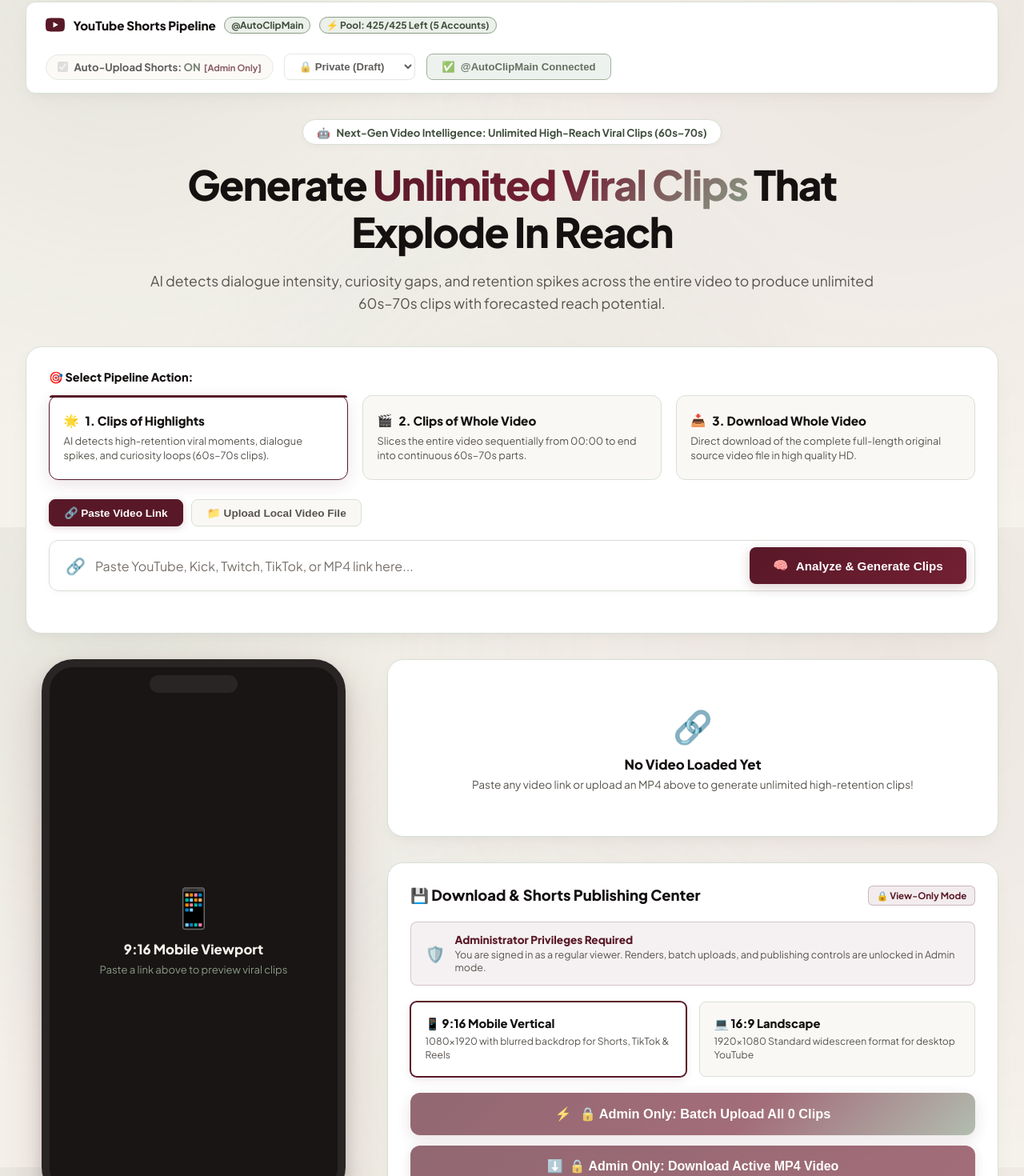
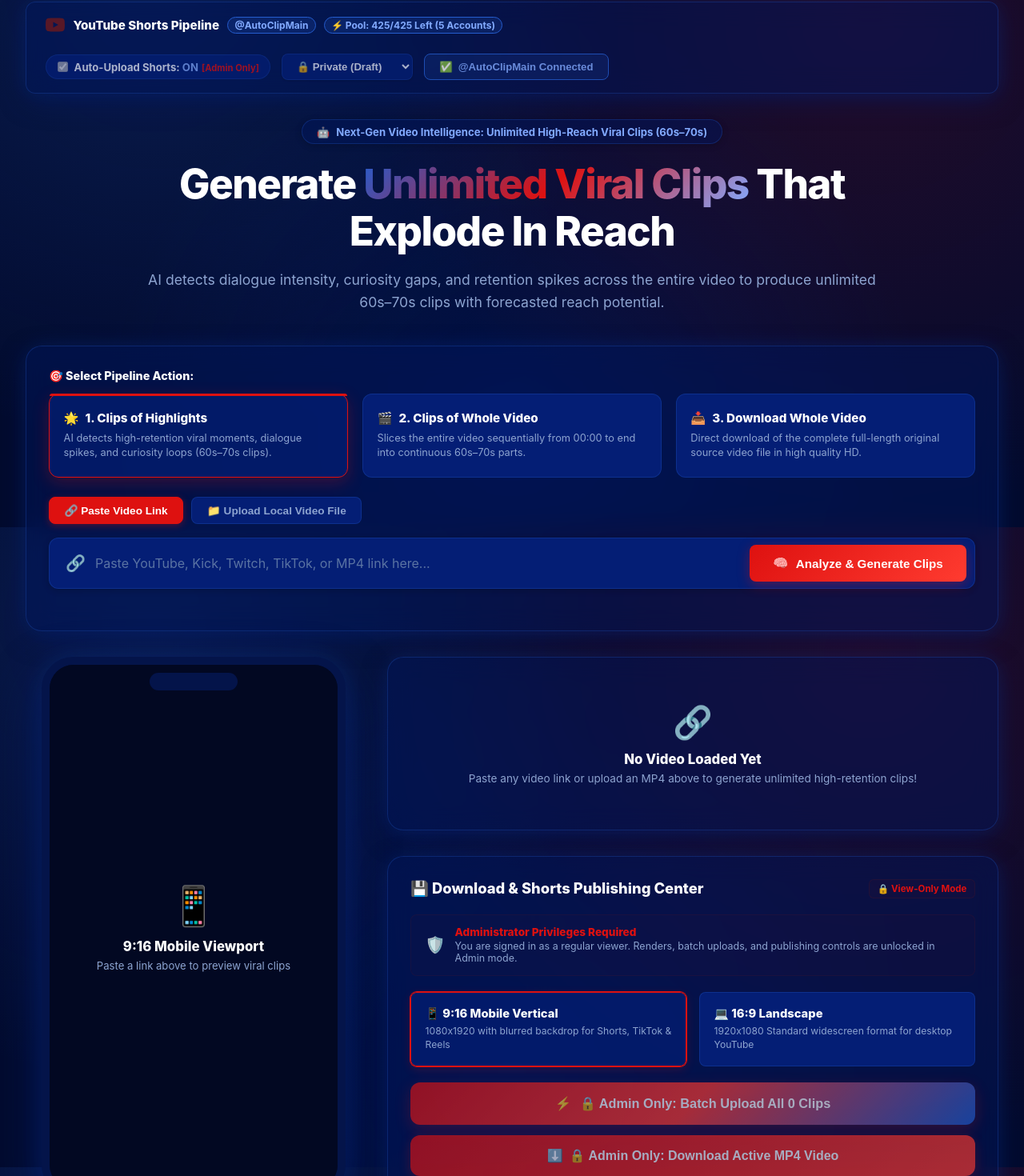
Before and after one commit to karthik-0279/saltclipper, a React (Vite) app: page / in a window 1280 px wide. Shown: the part 141-1611 px from the top of the page at 80% size. Built offline with nearby package versions, Linux system fonts and the light colour scheme; the HTML template or start-up script is replaced by a standard one.

Commit message:
style: update UI theme to dark cosmic palette with cobalt blue and red accents

```diff
--- a/src/components/ExportCenter.jsx
+++ b/src/components/ExportCenter.jsx
@@ -123,7 +123,7 @@ export default function ExportCenter({
           </div>
 
           <div style={{ height: '8px', background: 'var(--bg-subtle)', borderRadius: '4px', overflow: 'hidden', marginBottom: '0.75rem' }}>
-            <div style={{ width: `${batchStatus.progress || 0}%`, height: '100%', background: 'linear-gradient(90deg, #581827, #8A9A86)', transition: 'width 0.4s ease' }} />
+            <div style={{ width: `${batchStatus.progress || 0}%`, height: '100%', background: 'linear-gradient(90deg, #DE1110, #255DCE)', transition: 'width 0.4s ease' }} />
           </div>
 
           {/* List of uploaded parts with links */}
--- a/src/components/PhonePlayer.jsx
+++ b/src/components/PhonePlayer.jsx
@@ -45,8 +45,8 @@ export default function PhonePlayer({
         ) : (
           <div className="player-empty-state">
             <div style={{ fontSize: '3rem', marginBottom: '0.75rem', color: 'var(--sage)' }}>📱</div>
-            <p style={{ fontWeight: 800, color: '#F5F2EB', fontSize: '1.05rem' }}>9:16 Mobile Viewport</p>
-            <p style={{ fontSize: '0.82rem', marginTop: '6px', color: '#8A9A86' }}>Paste a link above to preview viral clips</p>
+            <p style={{ fontWeight: 800, color: '#FFFFFF', fontSize: '1.05rem' }}>9:16 Mobile Viewport</p>
+            <p style={{ fontSize: '0.82rem', marginTop: '6px', color: '#8DA4D0' }}>Paste a link above to preview viral clips</p>
           </div>
         )}
       </div>
--- a/src/index.css
+++ b/src/index.css
@@ -1,39 +1,39 @@
 :root {
-  /* Warm Cream Beige Palette (Backgrounds, Cards, Clean Content Containers) */
-  --bg: #F5F2EB;
-  --bg-subtle: #ECE7DE;
-  --bg-warm: #FAF8F5;
-  --card-bg: #FFFFFF;
-  --card-bg-elevated: #FAF8F5;
-  --card-bg-subtle: #F3EFE7;
-  --card-shadow: 0 10px 30px -5px rgba(88, 24, 39, 0.04), 0 8px 10px -6px rgba(138, 154, 134, 0.08);
+  /* Dark Cosmic Base (Midnight Navy #021861 & Deep Space #020B2E) */
+  --bg: #020B2E;
+  --bg-subtle: #021861;
+  --bg-warm: #041E75;
+  --card-bg: rgba(2, 24, 97, 0.45);
+  --card-bg-elevated: rgba(4, 30, 117, 0.7);
+  --card-bg-subtle: rgba(2, 24, 97, 0.3);
+  --card-shadow: 0 10px 35px -5px rgba(2, 24, 97, 0.6), 0 0 25px rgba(37, 93, 206, 0.15);
 
-  /* Deep Burgundy Palette (Primary Buttons, Active Highlights, Important CTAs, Brand Accents) */
-  --primary: #581827;
-  --primary-hover: #42111D;
-  --primary-light: #722033;
-  --primary-gradient: linear-gradient(135deg, #581827, #722033);
-  --primary-glow: rgba(88, 24, 39, 0.2);
-  --primary-tint: rgba(88, 24, 39, 0.06);
+  /* Bright Red Palette #DE1110 (Primary Buttons, Active Highlights, Important CTAs, Brand Accents) */
+  --primary: #DE1110;
+  --primary-hover: #b80c0b;
+  --primary-light: #ff3332;
+  --primary-gradient: linear-gradient(135deg, #DE1110 0%, #ff3b30 100%);
+  --primary-glow: rgba(222, 17, 16, 0.35);
+  --primary-tint: rgba(222, 17, 16, 0.12);
 
-  /* Muted Sage Gray Palette (Secondary Accents, Borders, Subtle Badges) */
-  --sage: #8A9A86;
-  --sage-dark: #3E4D3B;
-  --sage-medium: #6E7E6A;
-  --sage-light: #EBF0EA;
-  --sage-tint: rgba(138, 154, 134, 0.18);
-  --card-border: #D8DFD5;
-  --card-border-subtle: rgba(138, 154, 134, 0.25);
+  /* Cobalt Blue Palette #255DCE (Secondary Accents, Glows, Borders, Badges) */
+  --sage: #255DCE;
+  --sage-dark: #82aaff;
+  --sage-medium: #255DCE;
+  --sage-light: rgba(37, 93, 206, 0.2);
+  --sage-tint: rgba(37, 93, 206, 0.3);
+  --card-border: rgba(37, 93, 206, 0.28);
+  --card-border-subtle: rgba(37, 93, 206, 0.18);
 
-  /* High-Contrast Readability Typography (Warm Charcoal & Espresso on Light Surfaces) */
-  --text: #1C1917;
-  --text-heading: #141110;
-  --text-muted: #57534E;
-  --text-dim: #78716C;
+  /* High-Contrast Readability Typography (Crisp Light Shades on Dark Surfaces) */
+  --text: #F0F4FF;
+  --text-heading: #FFFFFF;
+  --text-muted: #8DA4D0;
+  --text-dim: #5A73A3;
   --text-on-primary: #FFFFFF;
 
   /* Geometry & Fonts */
-  --font: 'Plus Jakarta Sans', -apple-system, BlinkMacSystemFont, 'Segoe UI', Roboto, sans-serif;
+  --font: 'Inter', 'Segoe UI', system-ui, -apple-system, sans-serif;
   --font-mono: 'JetBrains Mono', monospace;
   --radius-lg: 20px;
   --radius-md: 12px;
@@ -54,9 +54,9 @@ body {
   min-height: 100vh;
   overflow-x: hidden;
   background-image:
-    radial-gradient(circle at 12% 15%, rgba(138, 154, 134, 0.14) 0%, transparent 45%),
-    radial-gradient(circle at 88% 20%, rgba(88, 24, 39, 0.06) 0%, transparent 50%),
-    radial-gradient(circle at 50% 85%, rgba(138, 154, 134, 0.1) 0%, transparent 45%);
+    radial-gradient(circle at 15% 15%, rgba(37, 93, 206, 0.2) 0%, transparent 45%),
+    radial-gradient(circle at 85% 20%, rgba(222, 17, 16, 0.15) 0%, transparent 50%),
+    radial-gradient(circle at 50% 85%, rgba(2, 24, 97, 0.5) 0%, transparent 55%);
   background-attachment: fixed;
 }
 
@@ -128,7 +128,7 @@ header {
   font-size: 0.82rem;
   font-weight: 700;
   color: var(--text);
-  box-shadow: 0 2px 8px rgba(0, 0, 0, 0.04);
+  box-shadow: 0 2px 8px rgba(0, 0, 0, 0.2);
 }
 
 .user-avatar {
@@ -148,9 +148,9 @@ header {
   display: inline-flex;
   align-items: center;
   gap: 0.45rem;
-  background: rgba(88, 24, 39, 0.08);
-  border: 1px solid rgba(88, 24, 39, 0.25);
-  color: var(--primary);
+  background: rgba(222, 17, 16, 0.12);
+  border: 1px solid rgba(222, 17, 16, 0.35);
+  color: #ff6b6b;
   padding: 0.4rem 0.9rem;
   border-radius: 20px;
   font-size: 0.82rem;
@@ -178,6 +178,8 @@ header {
   gap: 1.5rem;
   margin-bottom: 2rem;
   box-shadow: var(--card-shadow);
+  backdrop-filter: blur(16px);
+  -webkit-backdrop-filter: blur(16px);
   flex-wrap: wrap;
 }
 
@@ -213,7 +215,7 @@ header {
 }
 
 .yt-select {
-  background: var(--card-bg);
+  background: var(--bg-warm);
   border: 1px solid var(--card-border);
   color: var(--text);
   padding: 0.45rem 0.85rem;
@@ -222,11 +224,11 @@ header {
   font-weight: 700;
   outline: none;
   cursor: pointer;
-  box-shadow: 0 1px 3px rgba(0, 0, 0, 0.03);
+  box-shadow: 0 1px 3px rgba(0, 0, 0, 0.2);
 }
 
 .yt-select:focus {
-  border-color: var(--primary);
+  border-color: var(--sage);
 }
 
 .btn-yt-connect {
@@ -292,7 +294,8 @@ header {
   color: var(--sage-dark);
   font-weight: 700;
   margin-bottom: 1.25rem;
-  box-shadow: 0 2px 8px rgba(0, 0, 0, 0.03);
+  box-shadow: 0 2px 8px rgba(0, 0, 0, 0.2);
+  backdrop-filter: blur(12px);
 }
 
 .hero h1 {
@@ -305,8 +308,9 @@ header {
 }
 
 .gradient-text {
-  background: linear-gradient(135deg, #581827 0%, #722033 50%, #8A9A86 100%);
+  background: linear-gradient(135deg, #255DCE 0%, #DE1110 50%, #82aaff 100%);
   -webkit-background-clip: text;
+  background-clip: text;
   -webkit-text-fill-color: transparent;
 }
 
@@ -325,6 +329,8 @@ header {
   margin-bottom: 2rem;
   box-shadow: var(--card-shadow);
   color: var(--text);
+  backdrop-filter: blur(16px);
+  -webkit-backdrop-filter: blur(16px);
 }
 
 /* Processing Modes Grid */
@@ -352,15 +358,15 @@ header {
 
 .mode-card:hover {
   border-color: var(--sage);
-  background: #FFFFFF;
+  background: rgba(4, 30, 117, 0.9);
   transform: translateY(-2px);
-  box-shadow: 0 4px 12px rgba(138, 154, 134, 0.15);
+  box-shadow: 0 4px 15px rgba(37, 93, 206, 0.25);
 }
 
 .mode-card.active {
-  background: var(--card-bg);
+  background: var(--card-bg-elevated);
   border-color: var(--primary);
-  box-shadow: 0 6px 20px rgba(88, 24, 39, 0.12);
+  box-shadow: 0 6px 20px rgba(222, 17, 16, 0.25);
   position: relative;
 }
 
@@ -396,18 +402,18 @@ header {
   display: flex;
   gap: 0.75rem;
   align-items: center;
-  background: var(--card-bg);
+  background: var(--bg-warm);
   border: 1.5px solid var(--card-border);
   border-radius: var(--radius-md);
   padding: 0.5rem 0.6rem 0.5rem 1.25rem;
   margin-bottom: 1.5rem;
-  box-shadow: 0 2px 8px rgba(0, 0, 0, 0.03);
+  box-shadow: 0 2px 8px rgba(0, 0, 0, 0.2);
   transition: all 0.2s ease;
 }
 
 .url-input-wrapper:focus-within {
-  border-color: var(--primary);
-  box-shadow: 0 0 0 3px rgba(88, 24, 39, 0.15);
+  border-color: var(--sage);
+  box-shadow: 0 0 0 3px rgba(37, 93, 206, 0.25);
 }
 
 .url-input {
@@ -469,12 +475,12 @@ header {
   width: 100%;
   max-width: 380px;
   aspect-ratio: 9/16;
-  background: #1C1917;
+  background: #020B2E;
   border-radius: 40px;
-  border: 10px solid #292524;
+  border: 10px solid #04144A;
   position: relative;
   overflow: hidden;
-  box-shadow: 0 25px 60px rgba(88, 24, 39, 0.18), 0 10px 20px rgba(0, 0, 0, 0.15);
+  box-shadow: 0 25px 60px rgba(2, 24, 97, 0.8), 0 0 30px rgba(37, 93, 206, 0.2);
   margin: 0 auto;
 }
 
@@ -485,7 +491,7 @@ header {
   transform: translateX(-50%);
   width: 110px;
   height: 22px;
-  background: #292524;
+  background: #04144A;
   border-radius: 20px;
   z-index: 40;
 }
@@ -494,7 +500,7 @@ header {
   width: 100%;
   height: 100%;
   position: relative;
-  background: #181514;
+  background: #020822;
 }
 
 .video-viewport iframe,
@@ -513,7 +519,7 @@ header {
   justify-content: center;
   padding: 2rem;
   text-align: center;
-  color: #A8A29E;
+  color: var(--text-muted);
 }
 
 /* Clips Feed */
@@ -537,15 +543,15 @@ header {
 
 .clip-card:hover {
   border-color: var(--sage);
-  background: #FFFFFF;
+  background: rgba(4, 30, 117, 0.95);
   transform: translateY(-2px);
-  box-shadow: 0 4px 12px rgba(138, 154, 134, 0.12);
+  box-shadow: 0 4px 15px rgba(37, 93, 206, 0.2);
 }
 
 .clip-card.active {
   border-color: var(--primary);
-  background: var(--card-bg);
-  box-shadow: 0 0 0 1px var(--primary), 0 6px 18px rgba(88, 24, 39, 0.12);
+  background: var(--card-bg-elevated);
+  box-shadow: 0 0 0 1px var(--primary), 0 6px 18px rgba(222, 17, 16, 0.25);
 }
 
 .clip-header-row {
@@ -559,9 +565,9 @@ header {
   font-family: var(--font-mono);
   font-size: 0.72rem;
   font-weight: 700;
-  background: rgba(88, 24, 39, 0.08);
-  color: var(--primary);
-  border: 1px solid rgba(88, 24, 39, 0.25);
+  background: rgba(222, 17, 16, 0.15);
+  color: #ff5e5d;
+  border: 1px solid rgba(222, 17, 16, 0.35);
   padding: 0.2rem 0.55rem;
   border-radius: 12px;
 }
@@ -596,13 +602,13 @@ header {
 
 .export-card:hover {
   border-color: var(--sage);
-  background: #FFFFFF;
+  background: rgba(4, 30, 117, 0.9);
 }
 
 .export-card.selected {
   border-color: var(--primary);
-  background: #FFFFFF;
-  box-shadow: 0 0 0 1px var(--primary), 0 4px 12px rgba(88, 24, 39, 0.1);
+  background: var(--card-bg-elevated);
+  box-shadow: 0 0 0 1px var(--primary), 0 4px 12px rgba(222, 17, 16, 0.2);
 }
 
 .btn-download-main {
@@ -649,7 +655,7 @@ header {
 /* 1-Click Upload ALL Clips Button */
 .btn-upload-all-yt {
   width: 100%;
-  background: linear-gradient(135deg, #581827 0%, #722033 60%, #8A9A86 100%);
+  background: linear-gradient(135deg, #DE1110 0%, #ff3b30 50%, #255DCE 100%);
   border: none;
   color: #FFFFFF;
   border-radius: var(--radius-md);
@@ -669,7 +675,7 @@ header {
 
 .btn-upload-all-yt:hover:not(:disabled) {
   transform: translateY(-2px);
-  box-shadow: 0 8px 25px rgba(88, 24, 39, 0.35);
+  box-shadow: 0 8px 25px rgba(222, 17, 16, 0.45);
 }
 
 .btn-upload-all-yt:disabled {
@@ -713,14 +719,14 @@ header {
   position: fixed;
   bottom: 2rem;
   right: 2rem;
-  background: var(--primary);
-  border: 1px solid var(--sage);
+  background: #041E75;
+  border: 1.5px solid var(--sage);
   color: #FFFFFF;
   padding: 0.9rem 1.35rem;
   border-radius: var(--radius-md);
   font-size: 0.9rem;
   font-weight: 700;
-  box-shadow: 0 10px 30px rgba(88, 24, 39, 0.35);
+  box-shadow: 0 10px 30px rgba(2, 24, 97, 0.8), 0 0 20px rgba(37, 93, 206, 0.3);
   z-index: 9999;
   animation: slideUp 0.3s ease-out;
 }
@@ -744,8 +750,9 @@ header {
 .modal-overlay {
   position: fixed;
   inset: 0;
-  background: rgba(28, 25, 23, 0.65);
-  backdrop-filter: blur(8px);
+  background: rgba(2, 11, 46, 0.8);
+  backdrop-filter: blur(10px);
+  -webkit-backdrop-filter: blur(10px);
   display: flex;
   align-items: center;
   justify-content: center;
@@ -754,13 +761,13 @@ header {
 }
 
 .modal-card {
-  background: var(--card-bg);
-  border: 1.5px solid var(--sage);
+  background: #021452;
+  border: 1.5px solid var(--card-border);
   border-radius: var(--radius-lg);
   padding: 2.25rem;
   max-width: 520px;
   width: 90%;
-  box-shadow: 0 25px 60px rgba(88, 24, 39, 0.2);
+  box-shadow: 0 25px 60px rgba(2, 24, 97, 0.8), 0 0 30px rgba(37, 93, 206, 0.2);
   color: var(--text);
 }
 
@@ -777,6 +784,7 @@ th {
   text-transform: uppercase;
   font-size: 0.75rem;
   letter-spacing: 0.04em;
+  padding: 0.75rem 1rem;
 }
 
 tr {
@@ -785,4 +793,5 @@ tr {
 
 td {
   color: var(--text);
+  padding: 0.75rem 1rem;
 }
```
